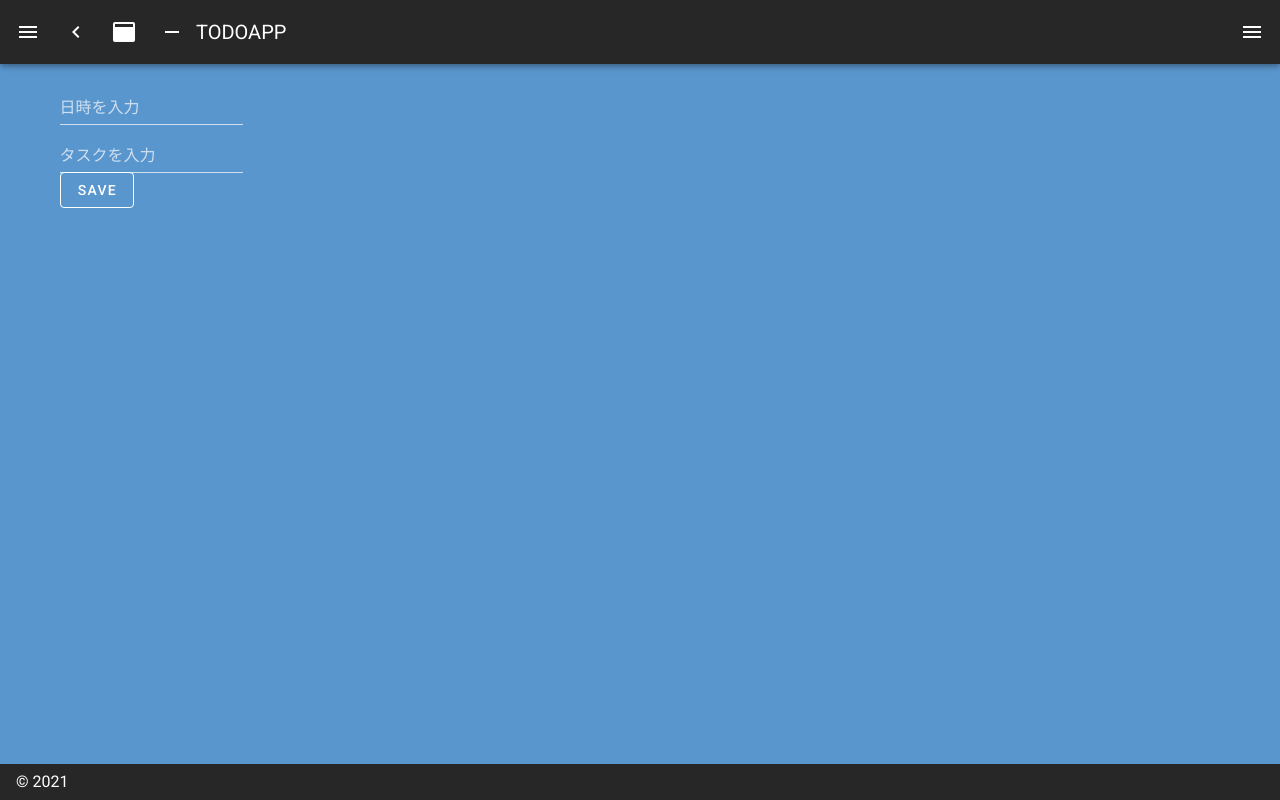
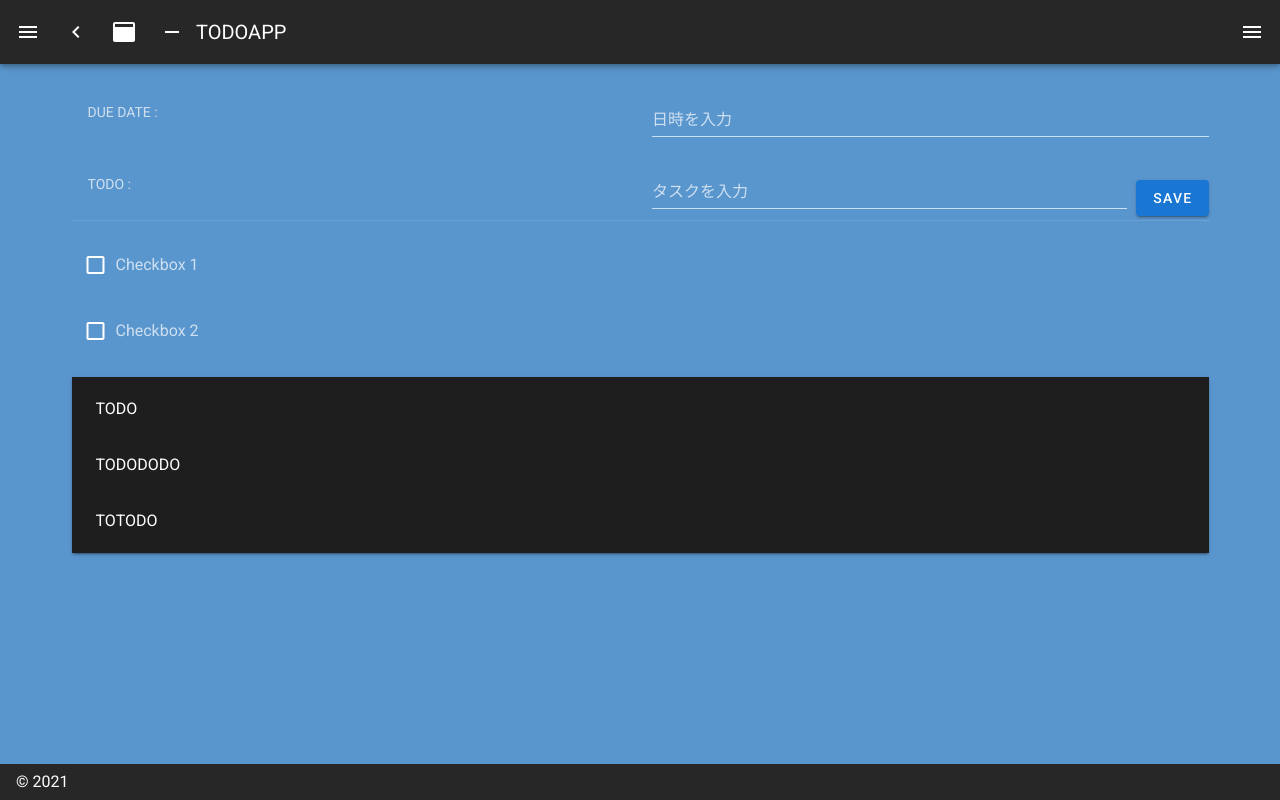
Before and after one commit to sheepapvv/todoapp, a Nuxt app: page / in a window 1280 px wide. Built offline with nearby package versions, Linux system fonts and the light colour scheme.

Commit message:
メイン画面の大まかな配置

```diff
--- a/pages/index.vue
+++ b/pages/index.vue
@@ -1,25 +1,66 @@
 <template>
   <v-container>
     <v-row>
-      <div>
+      <v-col>
+        <v-subheader>DUE DATE :</v-subheader>
+      </v-col>
+      <v-col>
         <v-text-field
           label="日時を入力"
           :rules="rules"
           hide-details="auto"
         ></v-text-field>
+      </v-col>
+    </v-row>
+    <v-row>
+      <v-col>
+        <v-subheader>TODO :</v-subheader>
+      </v-col>
+      <v-col>
         <v-text-field
           label="タスクを入力"
           :rules="rules"
           hide-details="auto"
-        ></v-text-field>
-        <v-btn outlined>SAVE</v-btn>
-      </div>
-    </v-row>
-    <v-row>
-      <v-col>
+        > <template v-slot:append-outer>
+            <v-btn color="primary">SAVE</v-btn>
+          </template>
+        </v-text-field>
       </v-col>
     </v-row>
+    <v-divider></v-divider>
+    <v-container fluid>
+      <v-checkbox
+        v-model="checkbox1"
+        :label="`Checkbox 1`"
+      ></v-checkbox>
+      <v-checkbox
+        v-model="checkbox2"
+        :label="`Checkbox 2`"
+      ></v-checkbox>
+    </v-container>
+    <v-card class="mx-auto" tile>
+      <v-list rounded>
+        <v-list-item-group color="primary">
+          <v-list-item>
+            <v-list-item-content>
+              <v-list-item-title>TODO</v-list-item-title>
+            </v-list-item-content>
+          </v-list-item>
+          <v-list-item>
+            <v-list-item-content>
+              <v-list-item-title>TODODODO</v-list-item-title>
+            </v-list-item-content>
+          </v-list-item>
+          <v-list-item>
+            <v-list-item-content>
+              <v-list-item-title>TOTODO</v-list-item-title>
+            </v-list-item-content>
+          </v-list-item>
+        </v-list-item-group>
+      </v-list>
+    </v-card>
   </v-container>
+
 </template>
 
 <script>
```
